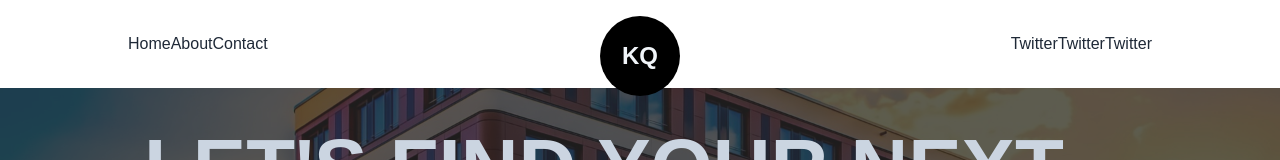
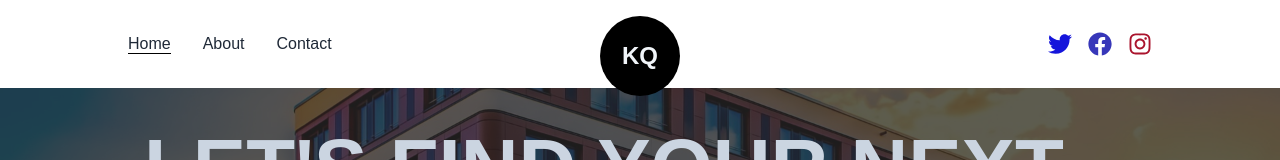
Before and after one commit to caesaragen/kejaquest_frontend, a Next.js app: page / in a window 1280 px wide. Shown: the top 160 px of the page. Built offline with nearby package versions, Linux system fonts and the light colour scheme; no server answers; a web font is replaced by a local one.

Commit message:
add icons

```diff
--- a/src/components/NavBars.tsx
+++ b/src/components/NavBars.tsx
@@ -1,11 +1,22 @@
 import React from 'react'
 import Link from 'next/link'
 import Logo from './Logo'
+import { useRouter } from 'next/router'
+import {FaTwitter, FaFacebook, FaInstagram} from 'react-icons/fa'
+import { motion } from 'framer-motion'
 
-const CustomLink: React.FC<{href: string, target?: string, className?: string, title: string}> = ({href, target, className, title}) => {
+const CustomLink: React.FC<{ href: string, target?: string, className?: string, title: string }> = ({ href, target, className, title }) => {
+    const router = useRouter()
+    console.log(router)
     return (
-        <Link href={href} target={target} >
+        <Link href={href} target={target} className={`${className} relative group`}>
             {title}
+            <span className={`h-[1px] inline-block bg-black absolute left-0 -bottom-0.5 group-hover:w-full
+             transition-[width] ease duration-300
+             ${router.asPath === href ? 'w-full' : 'w-0'}
+             `}>
+                &nbsp;
+            </span>
         </Link>
     )
 }
@@ -16,21 +27,21 @@ const NavBar: React.FC = () => {
             className='w-full px-32 py-8 font-medium flex justify-between items-center'
         >
             <nav>
-            <CustomLink href={'/'} title={'Home'} />
-            <CustomLink href={'/about'} title='About' />
-            <CustomLink href={'/contact'} title='Contact' />
+                <CustomLink href={'/'} title={'Home'} className='mr-4' />
+                <CustomLink href={'/about'} title='About' className='mx-4' />
+                <CustomLink href={'/contact'} title='Contact' className='ml-4' />
             </nav>
 
-            <nav>
-                <Link href={'/'} target={'_blank'} >
-                    Twitter
-                </Link>
-                <Link href={'/'} target={'_blank'} >
-                    Twitter
-                </Link>
-                <Link href={'/'} target={'_blank'} >
-                    Twitter
-                </Link>
+            <nav className='flex items-center justify-center flex-wrap' >
+                <motion.a href={'/'} target={'_blank'} whileHover={{ y:2 }} whileTap={{ scale:0.9 }}>
+                    <FaTwitter className='text-2xl mr-4 text-[#1515db]' />
+                </motion.a>
+                <motion.a href={'/'} target={'_blank'} whileHover={{ y:2 }} whileTap={{ scale:0.9 }}>
+                    <FaFacebook className='text-2xl mr-4 text-[#3737b9]' />
+                </motion.a>
+                <motion.a href={'/'} target={'_blank'} whileHover={{ y:2 }} whileTap={{ scale:0.9 }}>
+                    <FaInstagram className='text-2xl text-[#aa142d]' />
+                </motion.a>
             </nav>
             <div className='absolute top-2 left-[50%] translate-x-[-50%]' >
                 <Logo />
```
Lines whose indentation alone changed are shown as unchanged.
